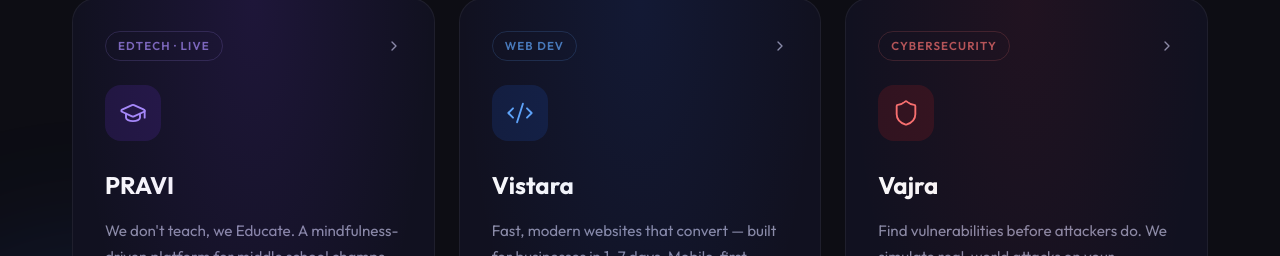
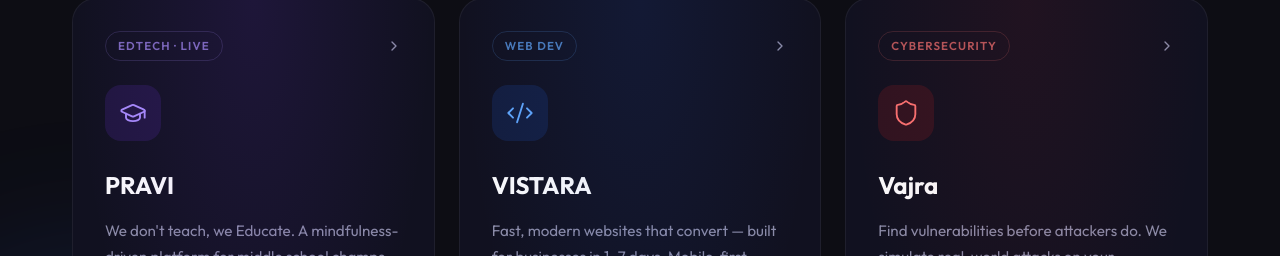
Before and after one commit to weatcuriosity123/curiosity4u, a React (Vite) app: page / in a window 1280 px wide. Shown: the part 2185-2441 px from the top of the page. Built offline with nearby package versions, Linux system fonts and the light colour scheme.

Commit message:
Update App.jsx

```diff
--- a/src/App.jsx
+++ b/src/App.jsx
@@ -35,7 +35,7 @@ const SERVICES = [
     Icon: Code2,
     iconBg: 'rgba(37,99,235,0.15)',
     color: '#60a5fa',
-    title: 'Vistara',
+    title: 'VISTARA',
     description: 'Fast, modern websites that convert — built for businesses in 1–7 days. Mobile-first, SEO-ready, and security-checked before launch.',
     tags: ['Business Websites', 'Landing Pages', 'E-commerce', 'SEO Setup'],
     glow: 'rgba(37,99,235,0.1)',
```
